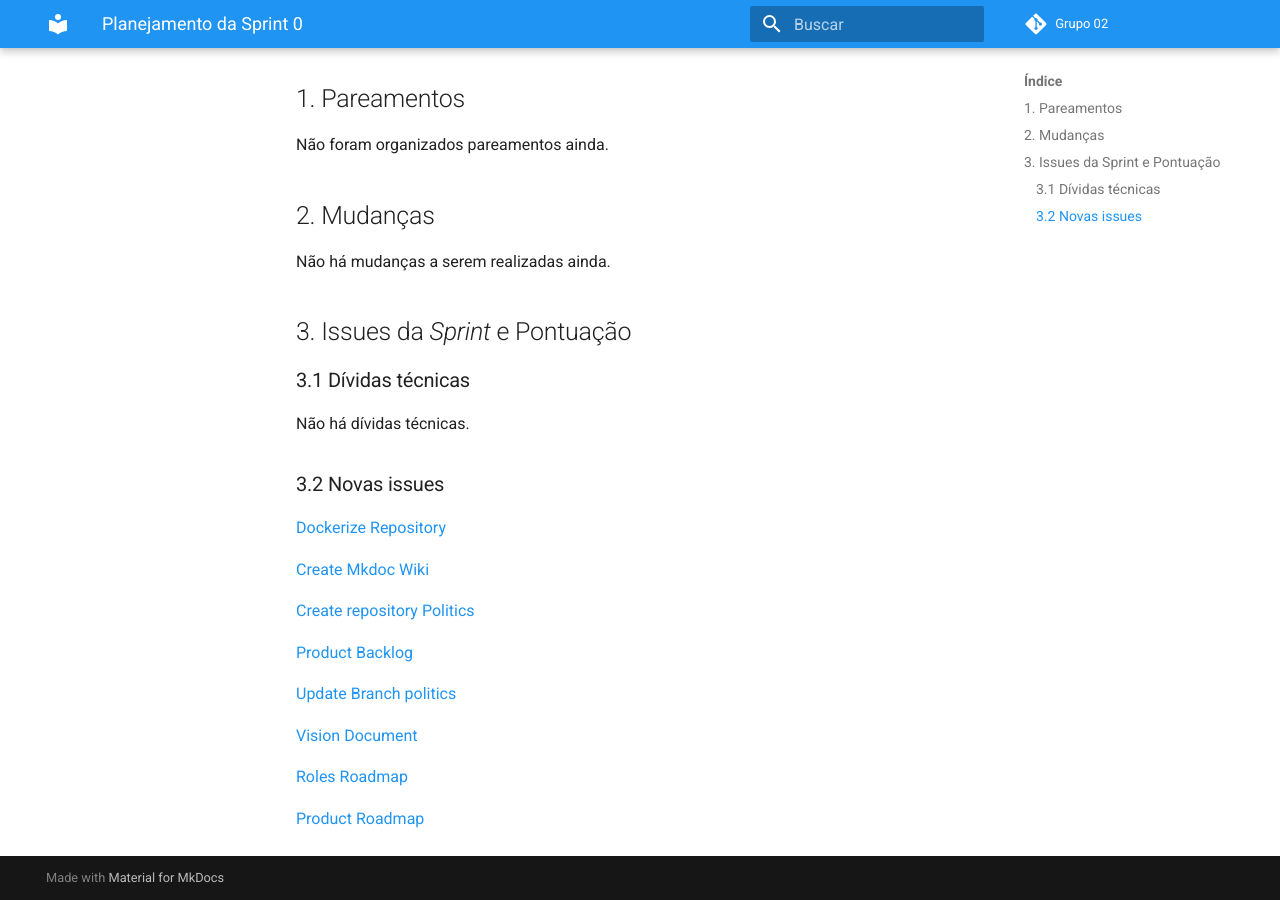
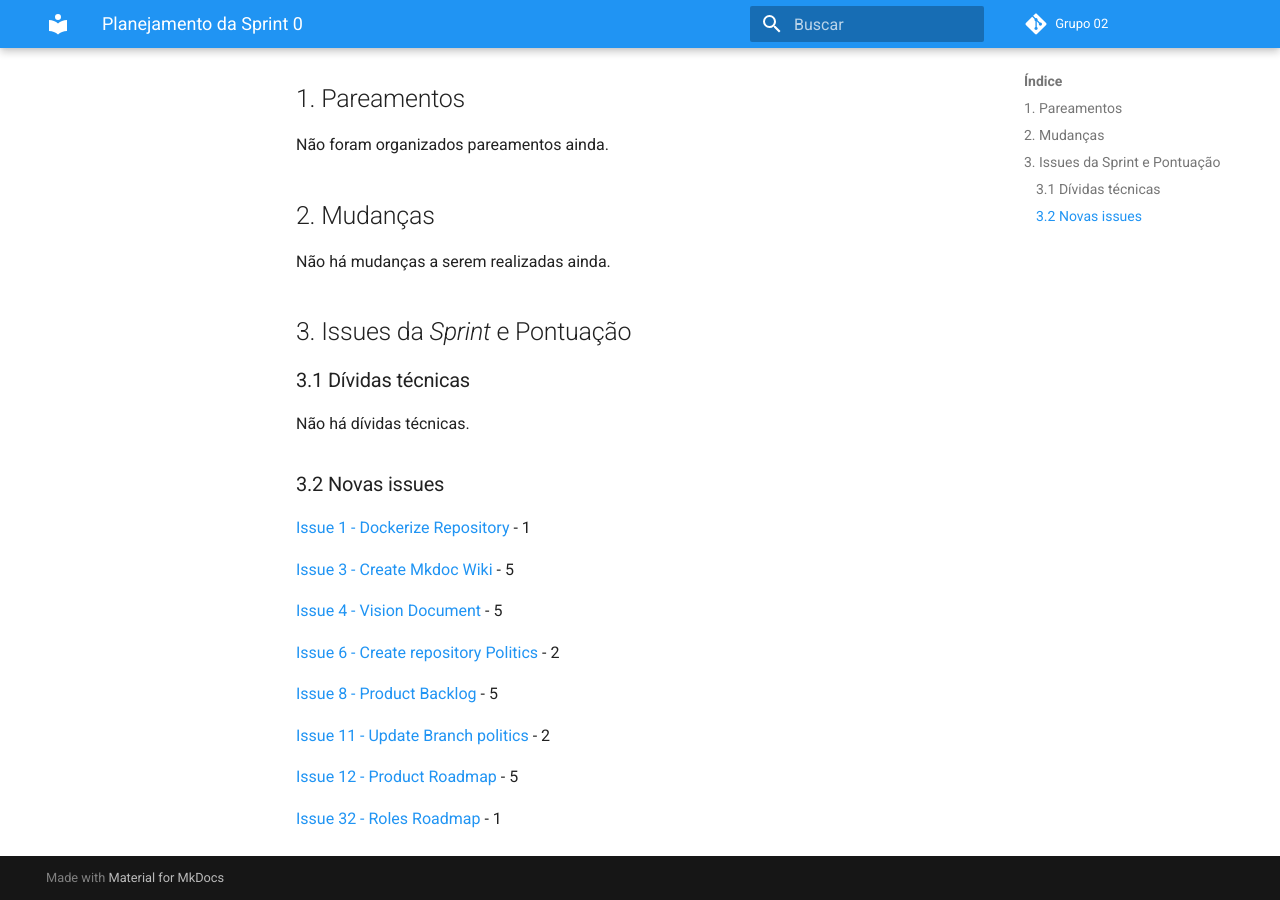
Before and after one commit to fga-eps-mds/2020.1-GaiaDex-wiki, an MkDocs documentation site: the page built from docs/sprints/sprint0/planning.md, in a window 1280 px wide and 900 px high, scrolled down 696 px. Built offline with MkDocs 1.6.1 and Material for MkDocs 9.7.7, drawn with Linux system fonts in a browser that asks for light colours; comment, search, counter and statistics services are not loaded; old or Windows-style settings are respelled for this version of MkDocs.

Commit message:
Add sprint 0 planning.
Co-authored-by: Rafael Makaha <rafael.makaha@gmail.com>

```diff
--- a/docs/sprints/sprint0/planning.md
+++ b/docs/sprints/sprint0/planning.md
@@ -41,18 +41,18 @@ Não há dívidas técnicas.
 
 ### 3.2 Novas issues
 
-[Dockerize Repository](https://github.com/fga-eps-mds/2020.1-Grupo2-wiki/issues/1)
+[Issue 1 - Dockerize Repository](https://github.com/fga-eps-mds/2020.1-Grupo2-wiki/issues/1) - 1
 
-[Create Mkdoc Wiki](https://github.com/fga-eps-mds/2020.1-Grupo2-wiki/issues/3)
+[Issue 3 - Create Mkdoc Wiki](https://github.com/fga-eps-mds/2020.1-Grupo2-wiki/issues/3) - 5
 
-[Create repository Politics](https://github.com/fga-eps-mds/2020.1-Grupo2-wiki/issues/6)
+[Issue 4 - Vision Document](https://github.com/fga-eps-mds/2020.1-Grupo2-wiki/issues/4) - 5
 
-[Product Backlog](https://github.com/fga-eps-mds/2020.1-Grupo2-wiki/issues/8)
+[Issue 6 - Create repository Politics](https://github.com/fga-eps-mds/2020.1-Grupo2-wiki/issues/6) - 2
 
-[Update Branch politics](https://github.com/fga-eps-mds/2020.1-Grupo2-wiki/issues/11)
+[Issue 8 - Product Backlog](https://github.com/fga-eps-mds/2020.1-Grupo2-wiki/issues/8) - 5
 
-[Vision Document](https://github.com/fga-eps-mds/2020.1-Grupo2-wiki/issues/4)
+[Issue 11 - Update Branch politics](https://github.com/fga-eps-mds/2020.1-Grupo2-wiki/issues/11) - 2
 
-[Roles Roadmap](https://github.com/fga-eps-mds/2020.1-Grupo2-wiki/issues/32)
+[Issue 12 - Product Roadmap](https://github.com/fga-eps-mds/2020.1-Grupo2-wiki/issues/12) - 5
 
-[Product Roadmap](https://github.com/fga-eps-mds/2020.1-Grupo2-wiki/issues/12)
+[Issue 32 - Roles Roadmap](https://github.com/fga-eps-mds/2020.1-Grupo2-wiki/issues/32) - 1
```
Also changed, not shown: other parts of docs/sprints/sprint0/planning.md (+2 -2 lines).
